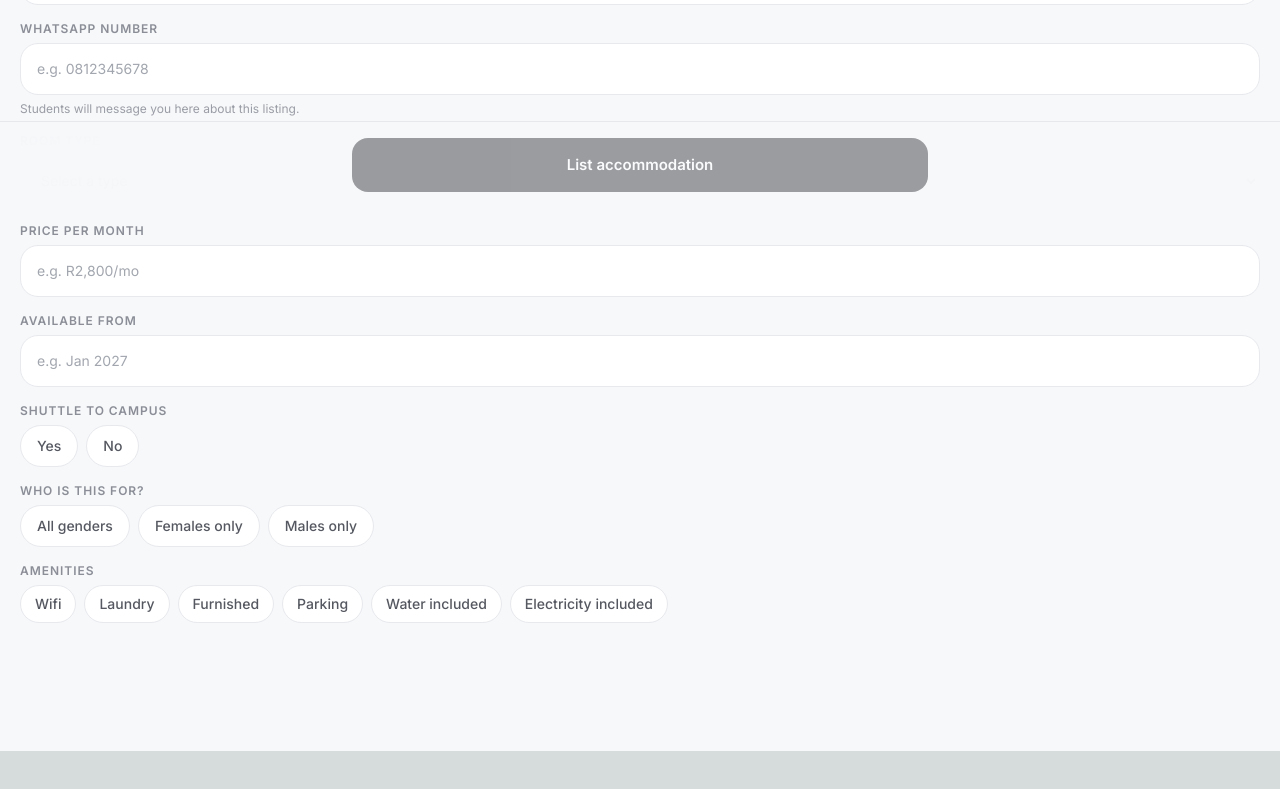
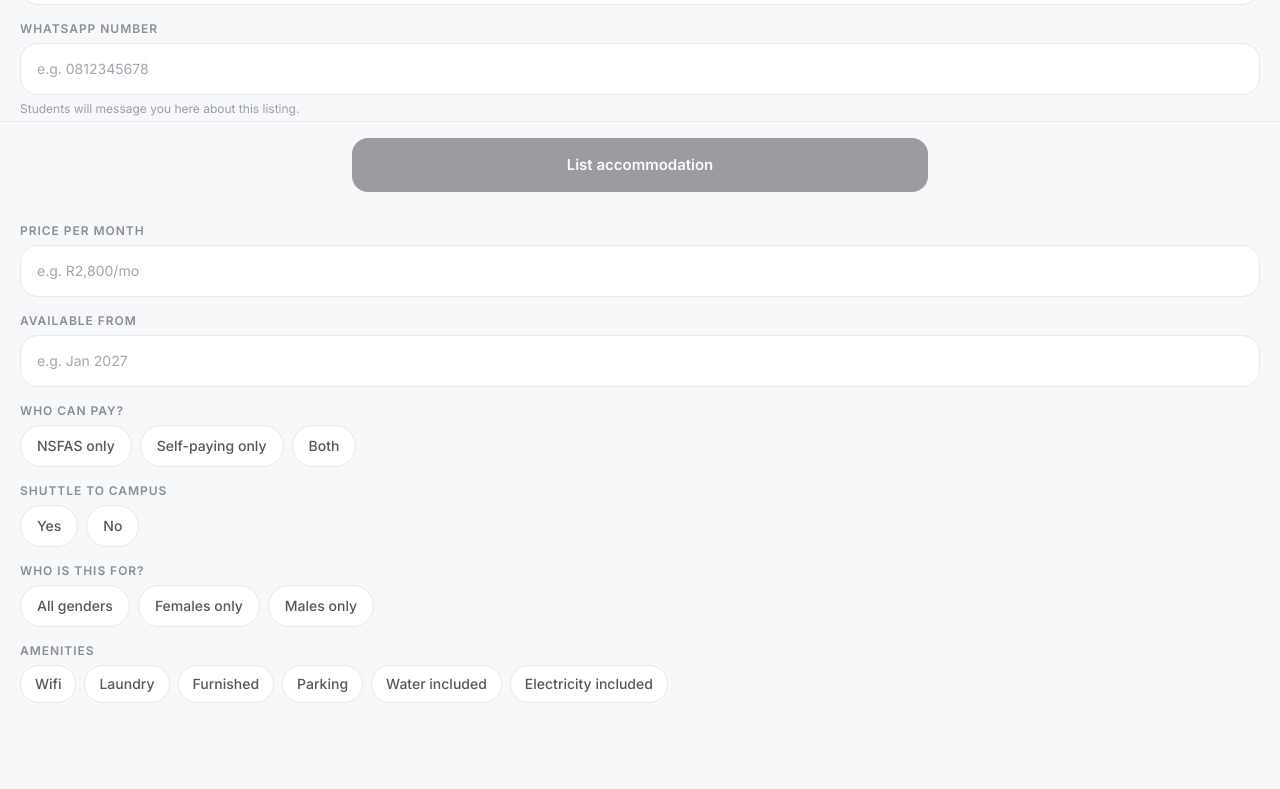
Before and after one commit to ntandom693/Mpilo, a Next.js app: page /stay/upload in a window 1280 px wide. Shown: the part 592-1381 px from the top of the page. Before the commit the page ends 1343 px from the top, so only its background shows below. Built offline with nearby package versions, Linux system fonts and the light colour scheme.

Commit message:
Add payment type and update accommodation listing logic
Added payment type selection and updated related logic for listing accommodation.

```diff
--- a/app/stay/upload/page.tsx
+++ b/app/stay/upload/page.tsx
@@ -13,6 +13,12 @@ const GENDER_OPTIONS = [
   { value: "all", label: "All genders" },
   { value: "female", label: "Females only" },
   { value: "male", label: "Males only" },
+];
+
+const PAYMENT_OPTIONS = [
+  { value: "nsfas", label: "NSFAS only" },
+  { value: "self", label: "Self-paying only" },
+  { value: "both", label: "Both" },
 ];
 
 type Unit = {
@@ -35,6 +41,7 @@ export default function UploadRoom() {
   const [availableFrom, setAvailableFrom] = useState("");
   const [hasShuttle, setHasShuttle] = useState<boolean | null>(null);
   const [genderPolicy, setGenderPolicy] = useState("");
+  const [paymentType, setPaymentType] = useState("");
   const [selectedAmenities, setSelectedAmenities] = useState<string[]>([]);
   const [file, setFile] = useState<File | null>(null);
   const [preview, setPreview] = useState<string | null>(null);
@@ -117,6 +124,7 @@ export default function UploadRoom() {
         phone_number: phoneNumber,
         has_shuttle: hasShuttle,
         gender_policy: genderPolicy,
+        payment_type: paymentType,
       })
       .select()
       .single();
@@ -149,20 +157,21 @@ export default function UploadRoom() {
     router.push("/stay");
   }
 
-  const shuttleAndGenderChosen = hasShuttle !== null && genderPolicy !== "";
+  const extraDetailsChosen =
+    hasShuttle !== null && genderPolicy !== "" && paymentType !== "";
 
   const canPost = isResidence
     ? title.trim() !== "" &&
       area.trim() !== "" &&
       phoneNumber.trim() !== "" &&
-      shuttleAndGenderChosen &&
+      extraDetailsChosen &&
       units.some((u) => u.roomType.trim() !== "" && u.price.trim() !== "")
     : title.trim() !== "" &&
       area.trim() !== "" &&
       price.trim() !== "" &&
       roomType.trim() !== "" &&
       phoneNumber.trim() !== "" &&
-      shuttleAndGenderChosen;
+      extraDetailsChosen;
 
   return (
     <main className="min-h-screen bg-[#F7F8FA] text-[#111318] pb-32">
@@ -401,6 +410,29 @@ export default function UploadRoom() {
           />
         </div>
 
+        {/* Payment type */}
+        <div>
+          <p className="text-xs font-semibold text-[#8B8E97] uppercase tracking-[0.08em] mb-1.5">
+            Who can pay?
+          </p>
+          <div className="flex flex-wrap gap-2">
+            {PAYMENT_OPTIONS.map((option) => (
+              <button
+                key={option.value}
+                type="button"
+                onClick={() => setPaymentType(option.value)}
+                className={
+                  paymentType === option.value
+                    ? "bg-[#111318] text-white px-4 py-2.5 rounded-full text-sm font-medium"
+                    : "bg-white border border-[#E7E9ED] text-[#555860] px-4 py-2.5 rounded-full text-sm font-medium"
+                }
+              >
+                {option.label}
+              </button>
+            ))}
+          </div>
+        </div>
+
         {/* Shuttle */}
         <div>
           <p className="text-xs font-semibold text-[#8B8E97] uppercase tracking-[0.08em] mb-1.5">
```
